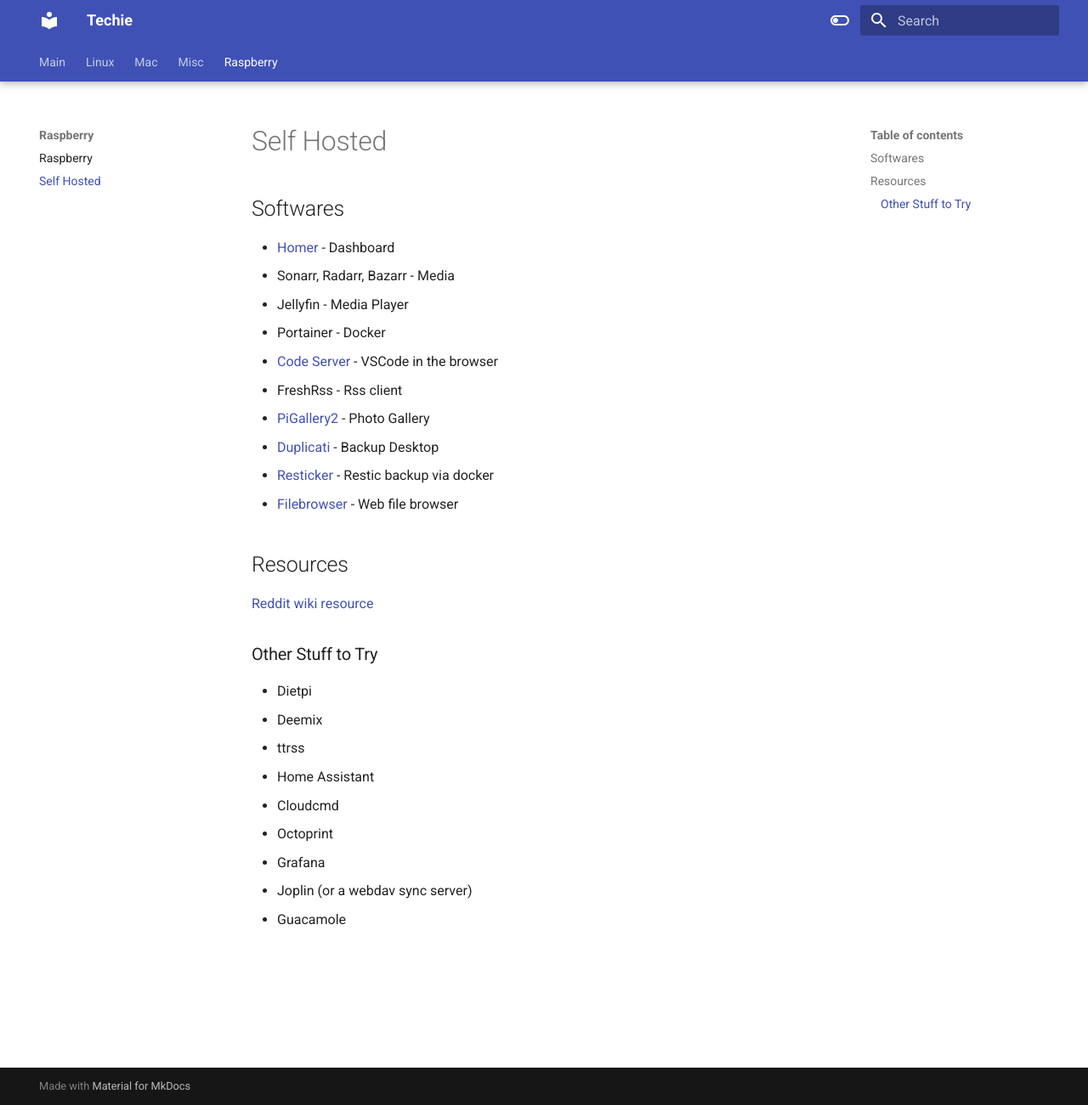
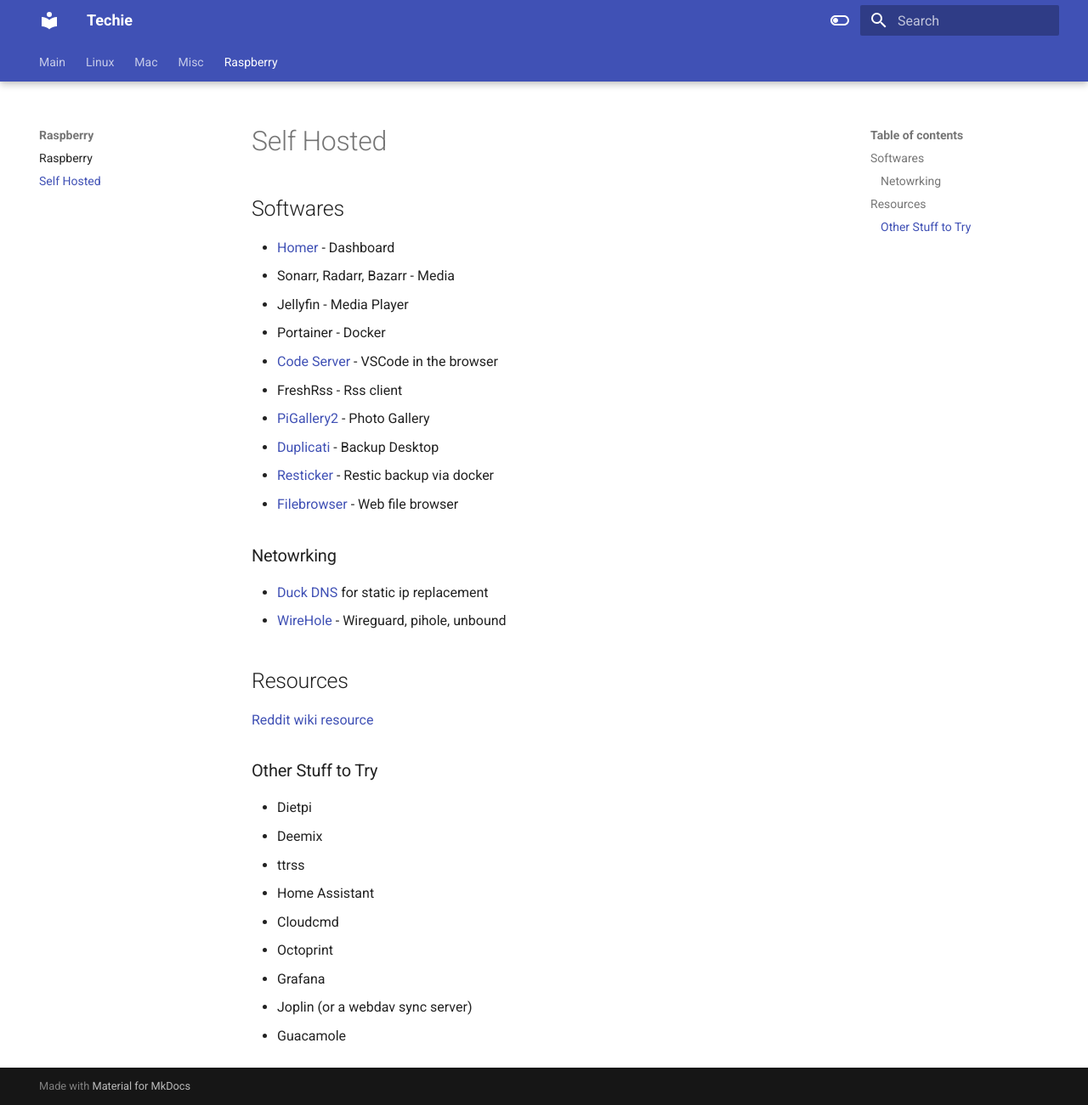
Before and after one commit to 100nandoo/techie, an MkDocs documentation site: the page built from docs/Raspberry/self-hosted.md, in a window 1280 px wide and 1301 px high. Shown: the whole window at 85% size. Built offline with MkDocs 1.6.1 and Material for MkDocs 9.7.7, drawn with Linux system fonts in a browser that asks for light colours.

Commit message:
Update self-hosted.md

```diff
--- a/docs/Raspberry/self-hosted.md
+++ b/docs/Raspberry/self-hosted.md
@@ -13,6 +13,10 @@
 * [Filebrowser](https://github.com/filebrowser/filebrowser) - Web file browser
 
 
+### Netowrking
+* [Duck DNS](https://www.duckdns.org) for static ip replacement
+* [WireHole](https://github.com/IAmStoxe/wirehole) - Wireguard, pihole, unbound
+
 ## Resources
 [Reddit wiki resource](https://www.reddit.com/r/homelab/wiki/resources)
 
```
